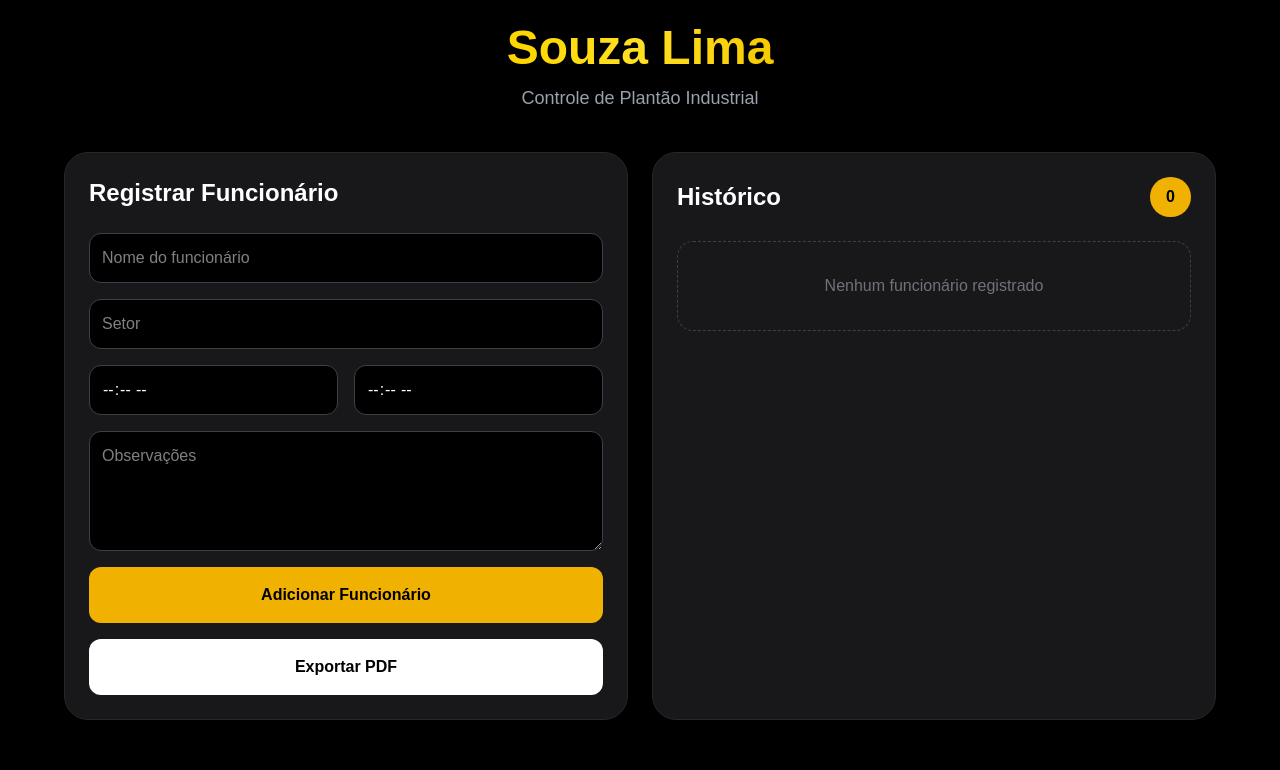
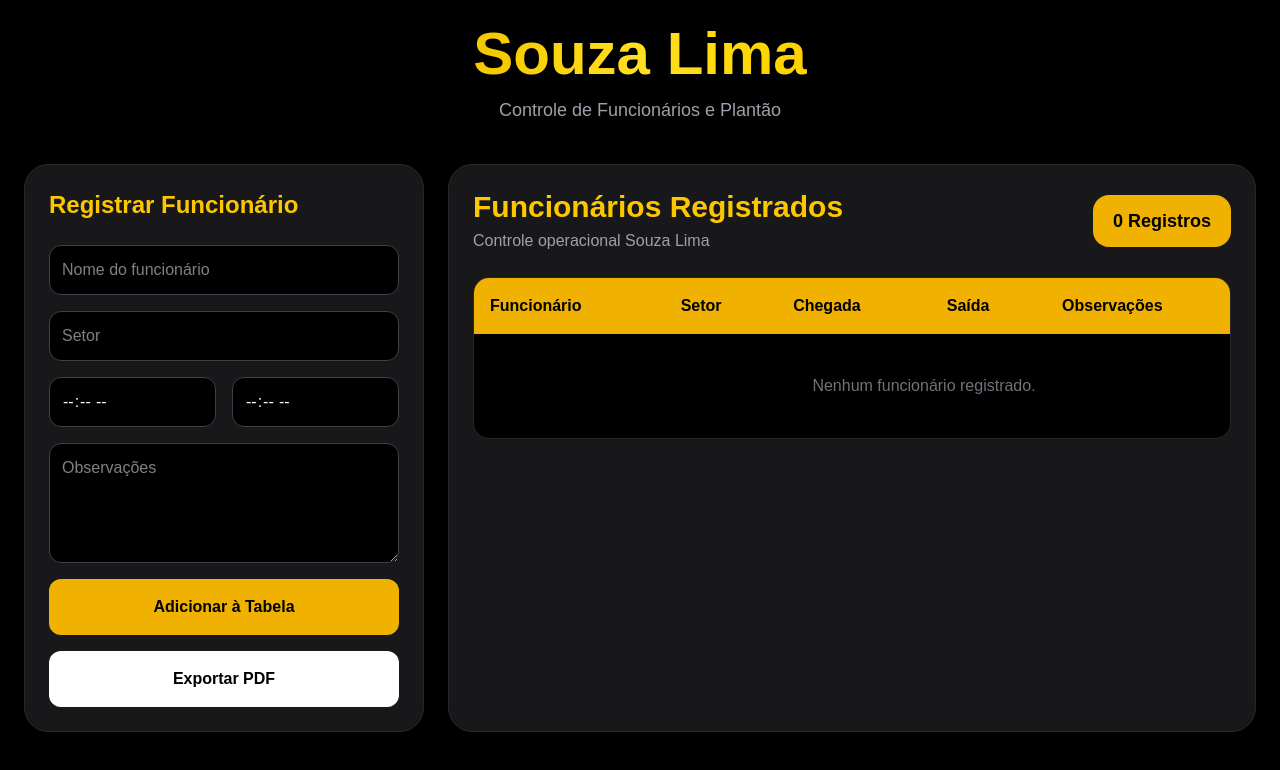
Before and after one commit to deandromedashun359-lab/souza-lima-controle, a Next.js app: page / in a window 1280 px wide. Shown: the top 770 px of the page. Built offline with nearby package versions, Linux system fonts and the light colour scheme.

Commit message:
Tabela profissional

```diff
--- a/app/page.tsx
+++ b/app/page.tsx
@@ -12,7 +12,6 @@ type Funcionario = {
   saida?: string;
   obs?: string;
 };
-
 export default function Page() {
 
   const pdfRef = useRef<HTMLDivElement>(null);
@@ -36,8 +35,7 @@ export default function Page() {
       saida,
       obs,
     };
-
-    setFuncionarios([novoFuncionario, ...funcionarios]);
+  setFuncionarios((prev) => [...prev, novoFuncionario]);
 
     setNome("");
     setSetor("");
@@ -52,7 +50,6 @@ export default function Page() {
       current.filter((_, i) => i !== index)
     );
   }
-
   async function exportarPDF() {
 
     const elemento = pdfRef.current;
@@ -78,39 +75,36 @@ export default function Page() {
       larguraPDF,
       alturaPDF
     );
-
-    pdf.save("relatorio-plantao.pdf");
+    pdf.save("relatorio-souza-lima.pdf");
   }
 
   return (
 
     <main className="min-h-screen bg-black text-white p-6">
 
-      <div className="max-w-6xl mx-auto">
+      <div className="max-w-7xl mx-auto">
 
         {/* CABEÇALHO */}
 
         <div className="mb-10 text-center">
 
-          <h1 className="text-5xl font-black bg-gradient-to-r from-yellow-500 via-yellow-300 to-yellow-600 bg-clip-text text-transparent">
-
+          <h1 className="text-5xl md:text-6xl font-black bg-gradient-to-r from-yellow-600 via-yellow-300 to-yellow-500 bg-clip-text text-transparent">
             Souza Lima
-
           </h1>
 
-          <p className="text-gray-400 mt-3 text-lg">
-            Controle de Plantão Industrial
+          <p className="text-zinc-400 mt-3 text-lg">
+            Controle de Funcionários e Plantão
           </p>
 
         </div>
 
-        <div className="grid lg:grid-cols-2 gap-6">
+        <div className="grid lg:grid-cols-[400px_1fr] gap-6">
 
           {/* FORMULÁRIO */}
 
-          <div className="bg-zinc-900 border border-zinc-800 rounded-3xl p-6">
+          <div className="bg-zinc-900 border border-zinc-800 rounded-3xl p-6 h-fit sticky top-6">
 
-            <h2 className="text-2xl font-bold mb-6">
+            <h2 className="text-2xl font-bold mb-6 text-yellow-400">
               Registrar Funcionário
             </h2>
 
@@ -121,52 +115,50 @@ export default function Page() {
                 placeholder="Nome do funcionário"
                 value={nome}
                 onChange={(e) => setNome(e.target.value)}
-                className="bg-black border border-zinc-700 rounded-xl p-3"
+                className="bg-black border border-zinc-700 rounded-xl p-3 outline-none focus:border-yellow-500"
               />
-
               <input
                 type="text"
                 placeholder="Setor"
                 value={setor}
                 onChange={(e) => setSetor(e.target.value)}
-                className="bg-black border border-zinc-700 rounded-xl p-3"
+                className="bg-black border border-zinc-700 rounded-xl p-3 outline-none focus:border-yellow-500"
               />
 
               <div className="grid grid-cols-2 gap-4">
-
                 <input
                   type="time"
+                  placeholder="Chegada"
                   value={chegada}
                   onChange={(e) => setChegada(e.target.value)}
-                  className="bg-black border border-zinc-700 rounded-xl p-3"
+                  className="bg-black border border-zinc-700 rounded-xl p-3 outline-none focus:border-yellow-500"
                 />
-
                 <input
                   type="time"
+                  placeholder="Saída"
                   value={saida}
                   onChange={(e) => setSaida(e.target.value)}
-                  className="bg-black border border-zinc-700 rounded-xl p-3"
+                  className="bg-black border border-zinc-700 rounded-xl p-3 outline-none focus:border-yellow-500"
                 />
-
               </div>
 
               <textarea
                 placeholder="Observações"
                 value={obs}
                 onChange={(e) => setObs(e.target.value)}
-                className="bg-black border border-zinc-700 rounded-xl p-3 min-h-[120px]"
+                className="bg-black border border-zinc-700 rounded-xl p-3 min-h-[120px] outline-none focus:border-yellow-500"
               />
 
               <button
                 onClick={adicionarFuncionario}
-                className="bg-yellow-500 hover:bg-yellow-400 text-black font-bold p-4 rounded-xl transition"
+                className="bg-yellow-500 hover:bg-yellow-400 text-black font-bold p-4 rounded-xl transition-all"
               >
-                Adicionar Funcionário
+                Adicionar à Tabela
               </button>
 
               <button
                 onClick={exportarPDF}
-                className="bg-white text-black font-bold p-4 rounded-xl"
+                className="bg-white hover:bg-zinc-200 text-black font-bold p-4 rounded-xl transition-all"
               >
                 Exportar PDF
               </button>
@@ -175,118 +167,106 @@ export default function Page() {
 
           </div>
 
-          {/* HISTÓRICO */}
+          {/* TABELA */}
 
           <div
             ref={pdfRef}
-            className="bg-zinc-900 border border-zinc-800 rounded-3xl p-6"
+            className="bg-zinc-900 border border-zinc-800 rounded-3xl p-6 overflow-hidden"
           >
 
-            <div className="flex items-center justify-between mb-6">
+            <div className="flex flex-col md:flex-row md:items-center md:justify-between gap-4 mb-6">
 
-              <h2 className="text-2xl font-bold">
-                Histórico
+              <div>
+                <h2 className="text-3xl font-bold text-yellow-400">
+                  Funcionários Registrados
                 </h2>
 
-              <span className="bg-yellow-500 text-black px-4 py-2 rounded-full font-bold">
-                {funcionarios.length}
-              </span>
+                <p className="text-zinc-400 mt-1">
+                  Controle operacional Souza Lima
+                </p>
+              </div>
+
+              <div className="bg-yellow-500 text-black px-5 py-3 rounded-2xl font-black text-lg w-fit">
+                {funcionarios.length} Registros
+              </div>
 
             </div>
 
-            <div className="space-y-4">
+            <div className="overflow-x-auto rounded-2xl border border-zinc-800">
+
+              <table className="w-full min-w-[900px] border-collapse">
+
+                <thead>
+                   <tr className="bg-yellow-500 text-black text-left">
+
+                    <th className="p-4">Funcionário</th>
+                    <th className="p-4">Setor</th>
+                    <th className="p-4">Chegada</th>
+                    <th className="p-4">Saída</th>
+                    <th className="p-4">Observações</th>
+                    <th className="p-4 text-center">Ações</th>
+
+                  </tr>
+
+                </thead>
+
+                <tbody>
 
                   {funcionarios.length === 0 && (
-
-                <div className="text-center border border-dashed border-zinc-700 rounded-2xl p-8 text-zinc-500">
-
-                  Nenhum funcionário registrado
-
-                </div>
-
+                    <tr>
+                      <td
+                        colSpan={6}
+                        className="text-center p-10 text-zinc-500 bg-black"
+                      >
+                        Nenhum funcionário registrado.
+                      </td>
+                    </tr>
                   )}
 
                   {funcionarios.map((funcionario, index) => (
 
-                <div
+                    <tr
                       key={index}
-                  className="bg-black border border-zinc-800 rounded-2xl p-5"
+                      className="border-t border-zinc-800 bg-black hover:bg-zinc-950 transition-all"
                     >
 
-                  <div className="flex justify-between items-start mb-4">
+                      <td className="p-4 font-bold text-yellow-400">
+                        {funcionario.nome}
+                      </td>
 
-                    <div>
+                      <td className="p-4 text-zinc-300">
+                        {funcionario.setor}
+                      </td>
 
-                      <h3 className="text-xl font-bold text-yellow-400">
+                      <td className="p-4">
+                        {funcionario.chegada || "--:--"}
+                      </td>
 
-                        {funcionario.nome}
+                      <td className="p-4">
+                        {funcionario.saida || "--:--"}
+                      </td>
 
-                      </h3>
-
-                      <p className="text-zinc-400">
-
-                        {funcionario.setor}
-
-                      </p>
-
-                    </div>
+                      <td className="p-4 max-w-[300px] break-words text-zinc-300">
+                        {funcionario.obs || "Sem observações"}
+                      </td>
+                        <td className="p-4 text-center">
 
                         <button
                           onClick={() => removerFuncionario(index)}
-                      className="bg-red-600 px-3 py-2 rounded-lg"
+                          className="bg-red-600 hover:bg-red-500 px-4 py-2 rounded-xl font-semibold transition-all"
                         >
                           Remover
                         </button>
 
-                  </div>
+                      </td>
 
-                  <div className="grid grid-cols-2 gap-4">
-
-                    <div className="bg-zinc-900 border border-zinc-800 rounded-xl p-3">
-
-                      <p className="text-zinc-400 text-sm">
-                        Chegada
-                      </p>
-
-                      <p className="font-bold text-lg">
-                        {funcionario.chegada || "--:--"}
-                      </p>
-
-                    </div>
-
-                    <div className="bg-zinc-900 border border-zinc-800 rounded-xl p-3">
-
-                      <p className="text-zinc-400 text-sm">
-                        Saída
-                      </p>
-
-                      <p className="font-bold text-lg">
-                        {funcionario.saida || "--:--"}
-                      </p>
-
-                    </div>
-
-                  </div>
-
-                  {funcionario.obs && (
-
-                    <div className="mt-4 bg-zinc-900 border border-zinc-800 rounded-xl p-4">
-
-                      <p className="text-zinc-400 mb-2">
-                        Observações
-                      </p>
-
-                      <p>
-                        {funcionario.obs}
-                      </p>
-
-                    </div>
-
-                  )}
-
-                </div>
+                    </tr>
 
                   ))}
+
+                </tbody>
+
+              </table>
 
             </div>
 
```
Lines whose indentation alone changed are shown as unchanged.
